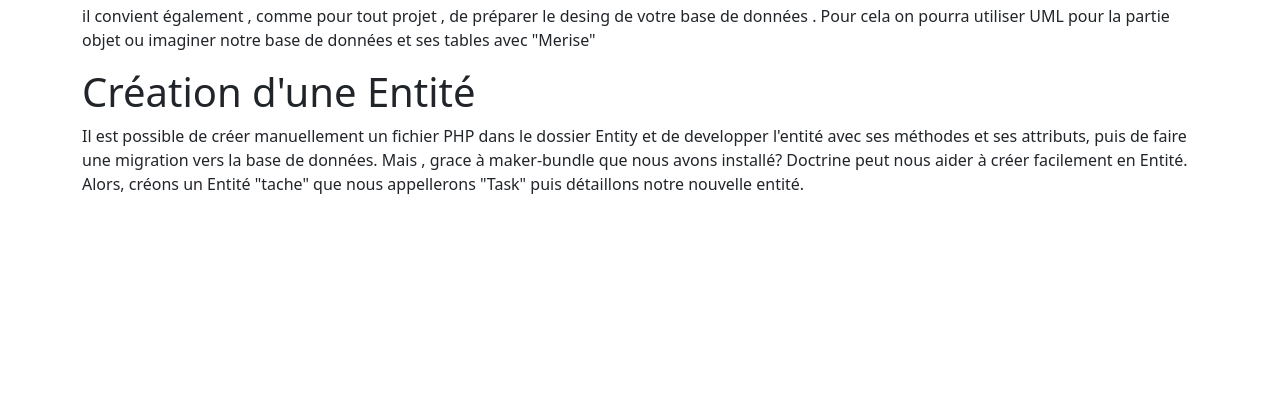
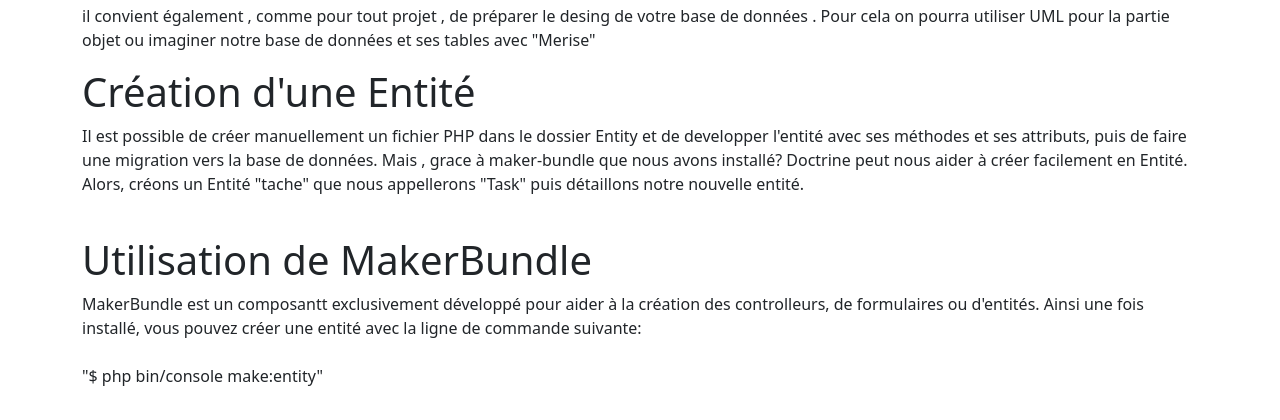
Before and after one commit to akkramm00/Les-Entit-s-Symfony, a PHP site: page /db_name/ in a window 1280 px wide. Shown: the part 908-1328 px from the top of the page. Before the commit the page ends 1102 px from the top, so only its background shows below. Run offline with PHP 8.4, Linux system fonts and the light colour scheme.

Commit message:
add utilisation de MakerBundle

```diff
--- a/index.php
+++ b/index.php
@@ -52,10 +52,13 @@
            <h1>Création d'une Entité</h1>
           <p>
             Il est possible de créer manuellement un fichier PHP dans le dossier  Entity et de developper l'entité avec ses méthodes et ses attributs, puis de faire une migration vers la base de données. Mais , grace à maker-bundle que nous avons installé? Doctrine peut nous aider à créer facilement en Entité. Alors, créons un Entité "tache" que nous appellerons "Task" puis détaillons notre nouvelle entité.<br><br>
+          </p>
+           <h1>Utilisation de MakerBundle</h1>
+          <p>
+            MakerBundle est un composantt exclusivement développé pour aider à la création des controlleurs, de formulaires ou d'entités. Ainsi une fois installé, vous pouvez créer une entité  avec la ligne de commande suivante: <br><br>
 
-
+            "$ php bin/console make:entity"
           </p>
-
         </div>
       </div>
     </div>
```
